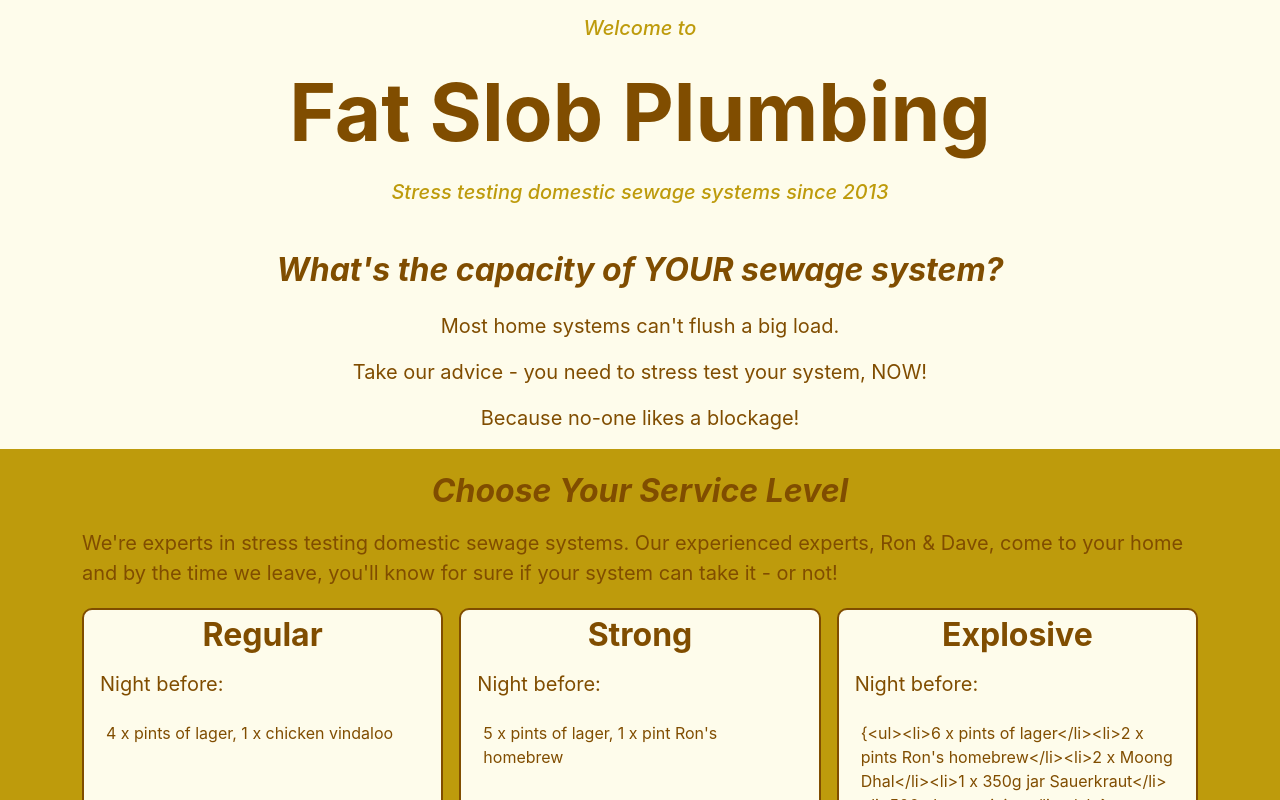
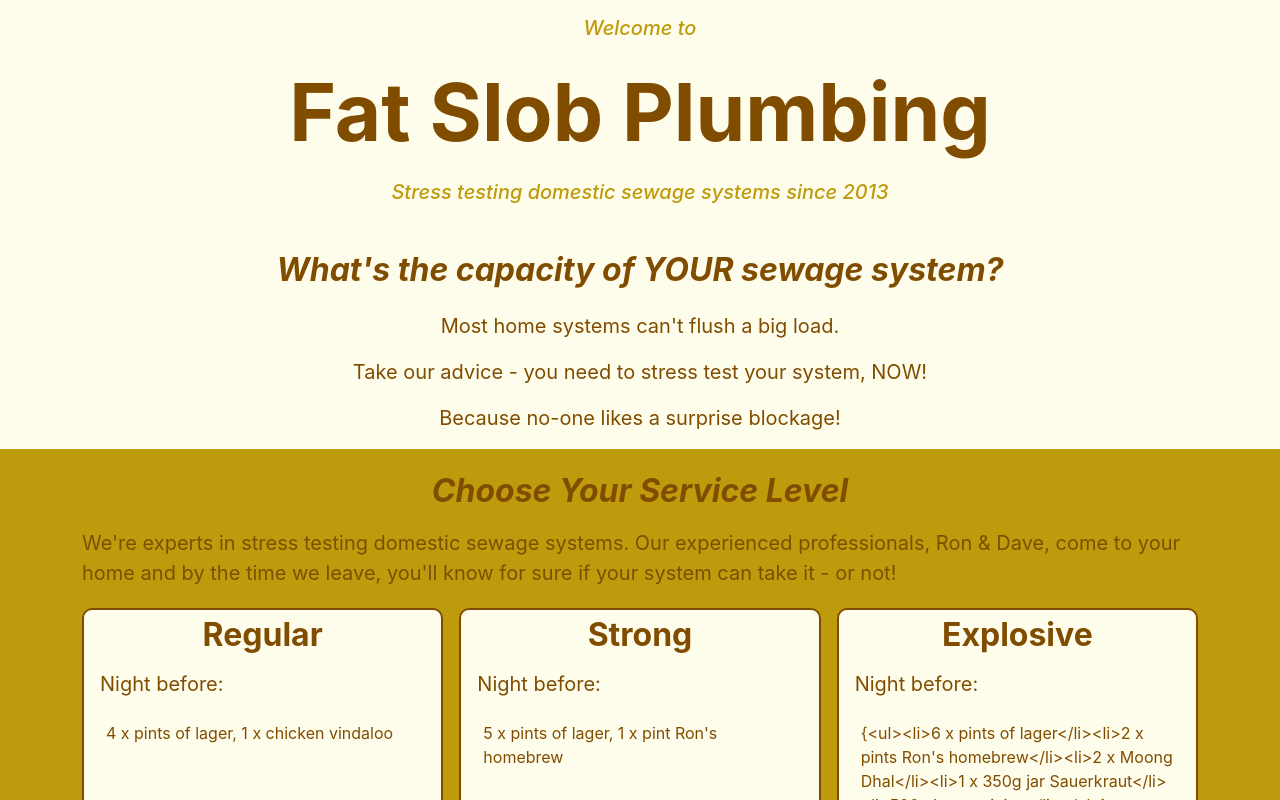
Before and after one commit to headexpanded/fat_slob_plumbing, a Next.js app: page / in a window 1280 px wide. Shown: the top 800 px of the page. Built offline with nearby package versions, Linux system fonts and the light colour scheme.

Commit message:
bootstrap, padding, var colors

```diff
--- a/components/sections/IntroSection.tsx
+++ b/components/sections/IntroSection.tsx
@@ -36,7 +36,7 @@ return (
         <div className="container text-center">
             <div className="row ">
                 <div className="col-2"></div>
-                <div className="col-8"><Typography.ParagraphC content = "Because no-one likes a blockage!"/></div>
+                <div className="col-8"><Typography.ParagraphC content = "Because no-one likes a surprise blockage!"/></div>
                 <div className="col-2"></div>
             </div>
         </div>
--- a/components/sections/ServicesSection.tsx
+++ b/components/sections/ServicesSection.tsx
@@ -39,7 +39,7 @@ export const ServicesSection = () => {
         <div className="col-sm">
           <Typography.ParagraphL content ="We're experts in
                         stress testing domestic sewage systems. Our experienced
-                        experts, Ron & Dave, come to your home and by the time we
+                        professionals, Ron & Dave, come to your home and by the time we
                         leave, you'll know for sure if your
                         system can take it - or not!"/>
         </div>
--- a/components/sections/index.ts
+++ b/components/sections/index.ts
@@ -5,7 +5,7 @@ import { IntroSection } from "./IntroSection";
 import { CustReviewsSection } from "./CustReviewsSection";
 
 export const Sections = {
+    IntroSection,
     ServicesSection,
-    IntroSection,
     CustReviewsSection,
 }
--- a/pages/index.tsx
+++ b/pages/index.tsx
@@ -1,10 +1,8 @@
 import type { NextPage } from 'next'
 import Head from 'next/head'
 import Image from 'next/image'
-import { Typography } from '../components/typography'
 import { Sections } from '../components/sections'
 import styles from '../styles/Home.module.css'
-import { CustReviewsSection } from '../components/sections/CustReviewsSection'
 
 const Home: NextPage = () => {
 
@@ -21,7 +19,7 @@ const Home: NextPage = () => {
       {/* Services */}
       <Sections.ServicesSection></Sections.ServicesSection>
       {/* Customer Reviews */}
-      <CustReviewsSection></CustReviewsSection>
+      <Sections.CustReviewsSection></Sections.CustReviewsSection>
 
 
       <main className={styles.main}>
```
